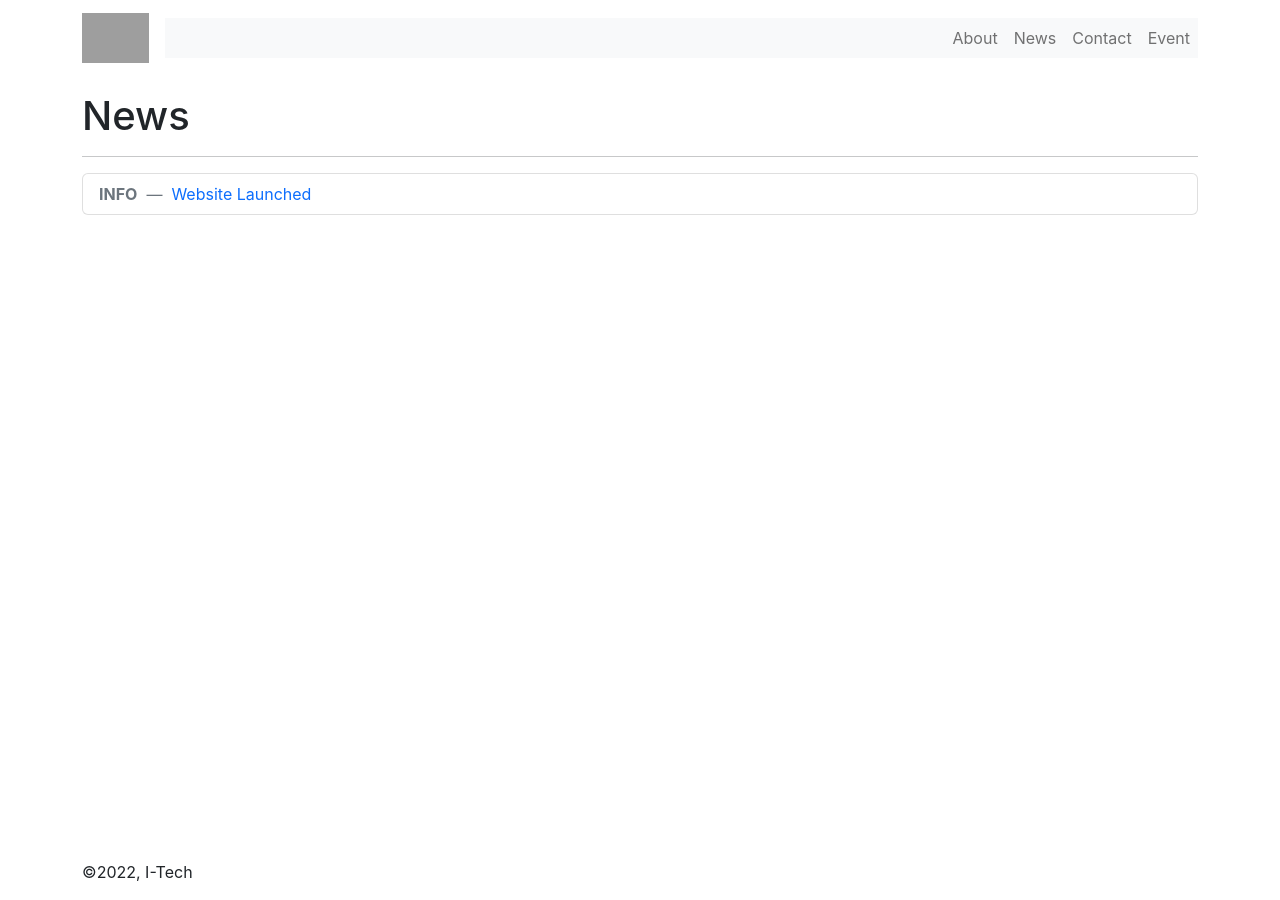
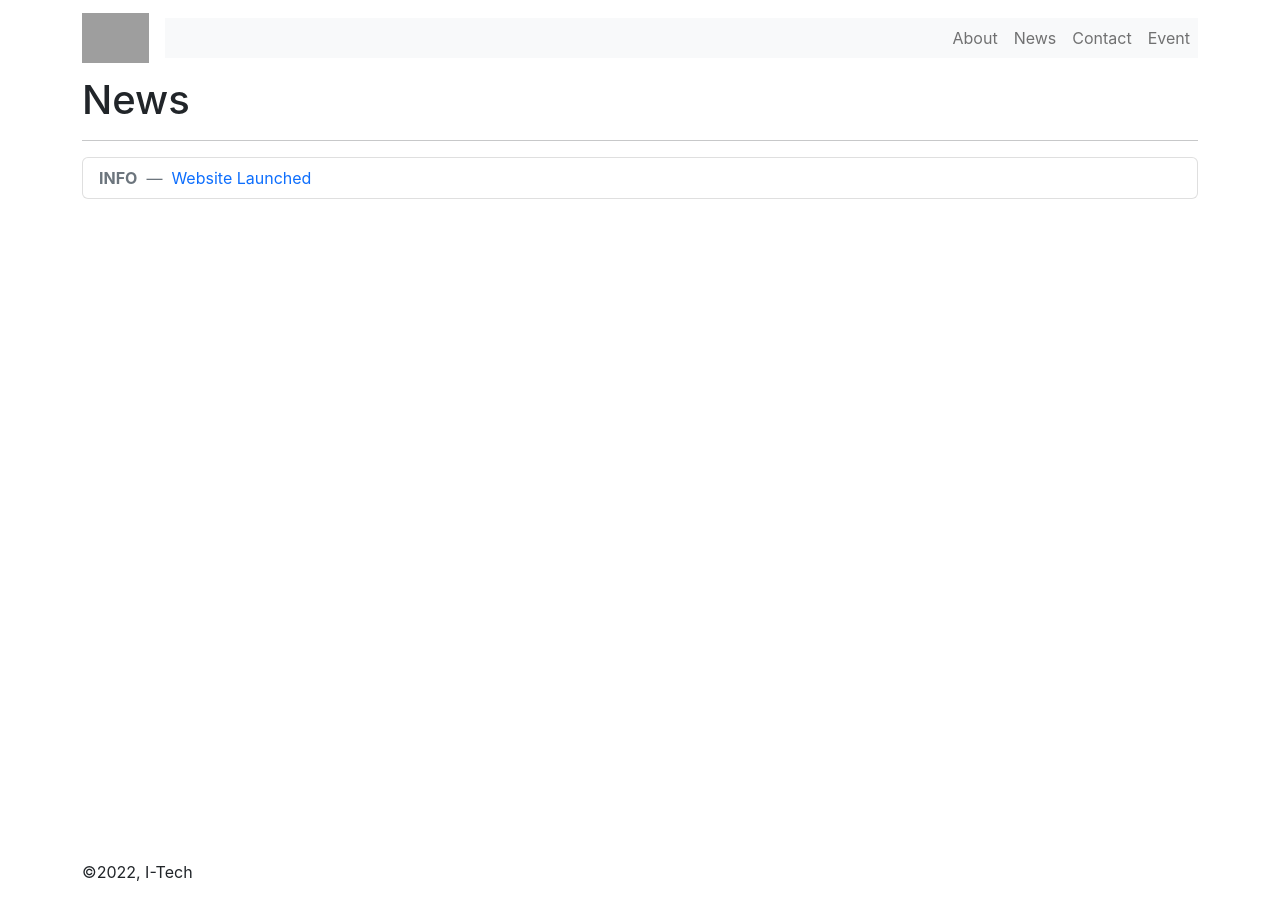
Before and after one commit to itech-uum/news, a Jekyll site: the page built from index.html, in a window 1280 px wide. Built offline with Jekyll 4.4.1, drawn with Linux system fonts in a browser that asks for light colours; grey boxes are pictures that could not be loaded.

Commit message:
Update default.html

```diff
--- a/_layouts/default.html
+++ b/_layouts/default.html
@@ -16,7 +16,7 @@
 </head>
 
 <body>
-  <header class='position-sticky top-0 mb-3'>
+  <header class='position-sticky top-0'>
     <nav class="navbar navbar-expand-lg navbar-light">
         <div class="container-lg">
             <a class="navbar-brand" href="/"><img src="/resources/assets/logo.svg" style='height: 2.5em' alt="I-Tech Logo"></img></a>
```
